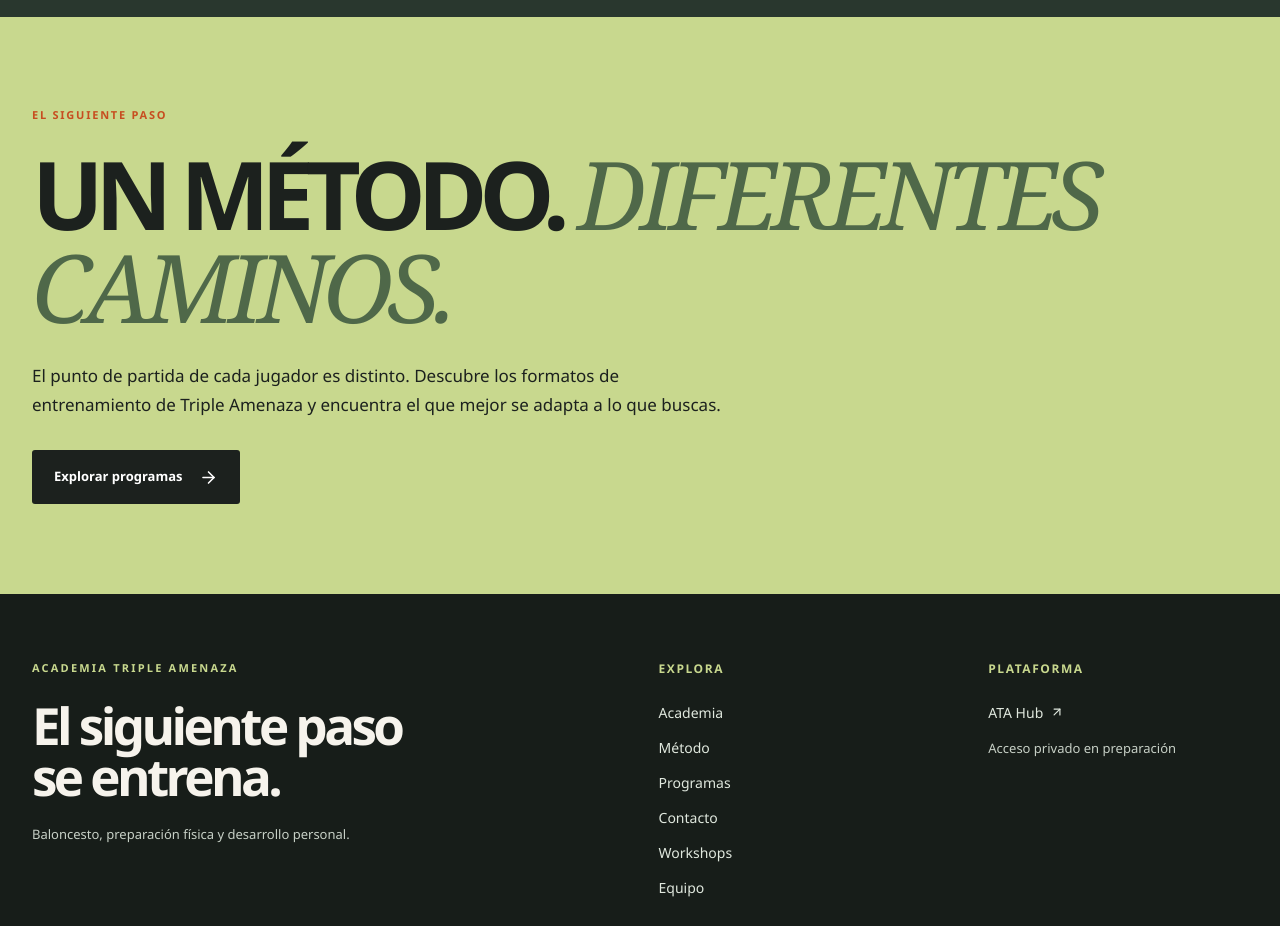
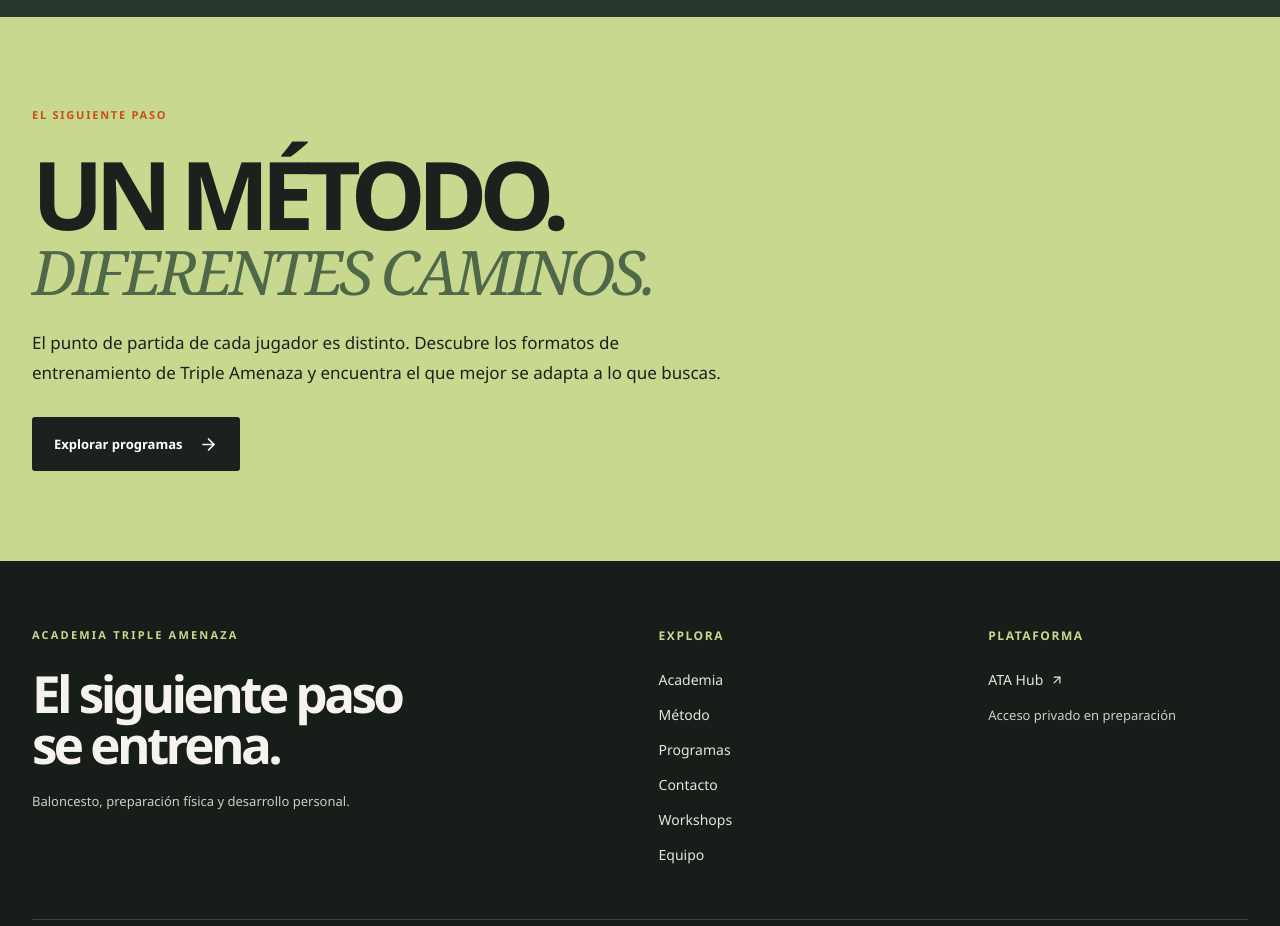
Before and after one commit to Maria0696/triple-amenaza, a Next.js app: page /metodo in a window 1280 px wide. Shown: the part 3180-4106 px from the top of the page. Built offline with nearby package versions, Linux system fonts and the light colour scheme.

Commit message:
style(anotadores-flex): mantener una misma filosofia en una linea

```diff
--- a/src/app/(publico)/metodo/metodo.css
+++ b/src/app/(publico)/metodo/metodo.css
@@ -316,3 +316,16 @@
   .method-page-closing-link:hover,
   .method-page-closing-link:hover svg { transform: none !important; }
 }
+
+/* Cierre Método ATA: mantener Diferentes caminos en una línea */
+@media (min-width: 861px) {
+  .method-page-closing h2 {
+    max-width: none;
+  }
+
+  .method-page-closing h2 em {
+    display: block;
+    font-size: clamp(43px, 4.8vw, 70px);
+    white-space: nowrap;
+  }
+}
```
Also changed, not shown: src/app/(publico)/programas/anotadores-flex/flex.css (+9 -0 lines).
